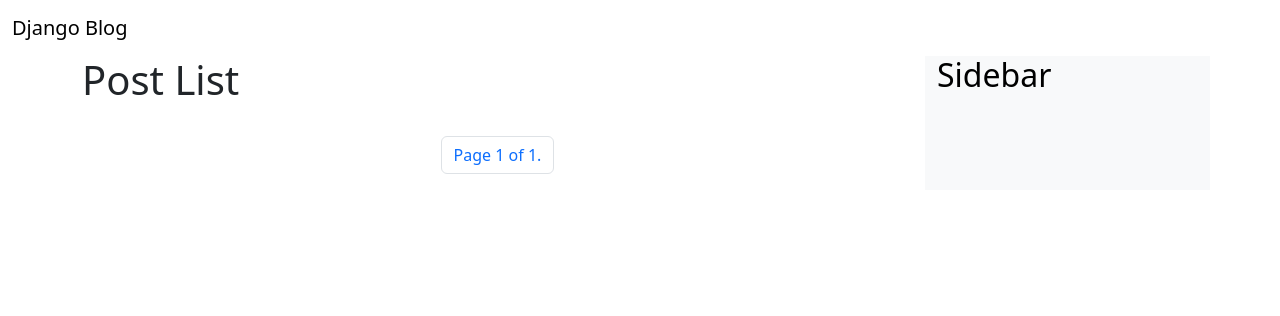
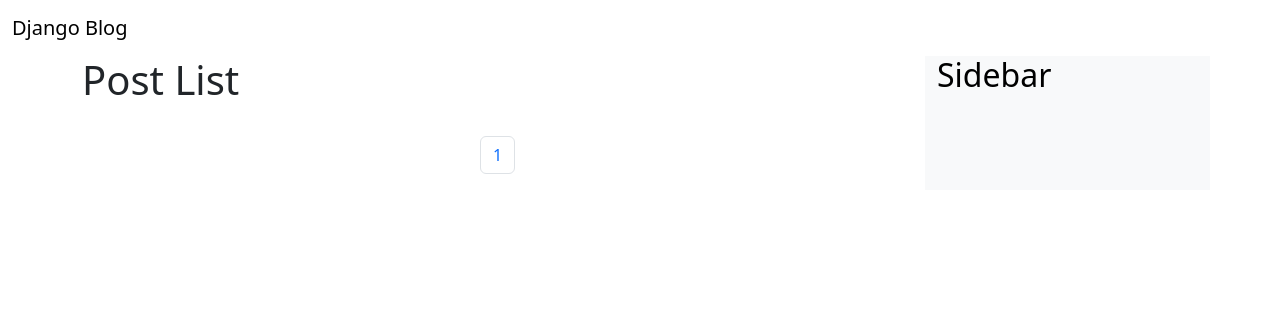
Before and after one commit to JekyunKim/mysite2, a Django app: page /blog/ in a window 1280 px wide. Shown: the top 316 px of the page. Run offline with Django 4.2, Linux system fonts and the light colour scheme; data that the repository does not hold is empty.

Commit message:
pagination 수정

```diff
--- a/blog/templates/blog/pagination.html
+++ b/blog/templates/blog/pagination.html
@@ -4,14 +4,9 @@
         {% if page.has_previous %}
             <li class="page-item"><a class="page-link" href="?page={{ page.previous_page_number }}">Previous</a></li>
         {% endif %}
-        {#        {% for p in page.paginator.num_pages %}#}
-        {#            <li class="page-item"><a class="page-link" href="#">{{ p }}</a></li>#}
-        {#        {% endfor %}#}
-        <li class="page-item">
-            <span class="page-link">
-            Page {{ page.number }} of {{ page.paginator.num_pages }}.
-                </span>
-        </li>
+        {% for p in page.paginator.page_range %}
+            <li class="page-item"><a class="page-link" href="?page={{ p }}">{{ p }}</a></li>
+        {% endfor %}
         {% if page.has_next %}
             <li class="page-item"><a class="page-link" href="?page={{ page.next_page_number }}">Next</a></li>
         {% endif %}
```
